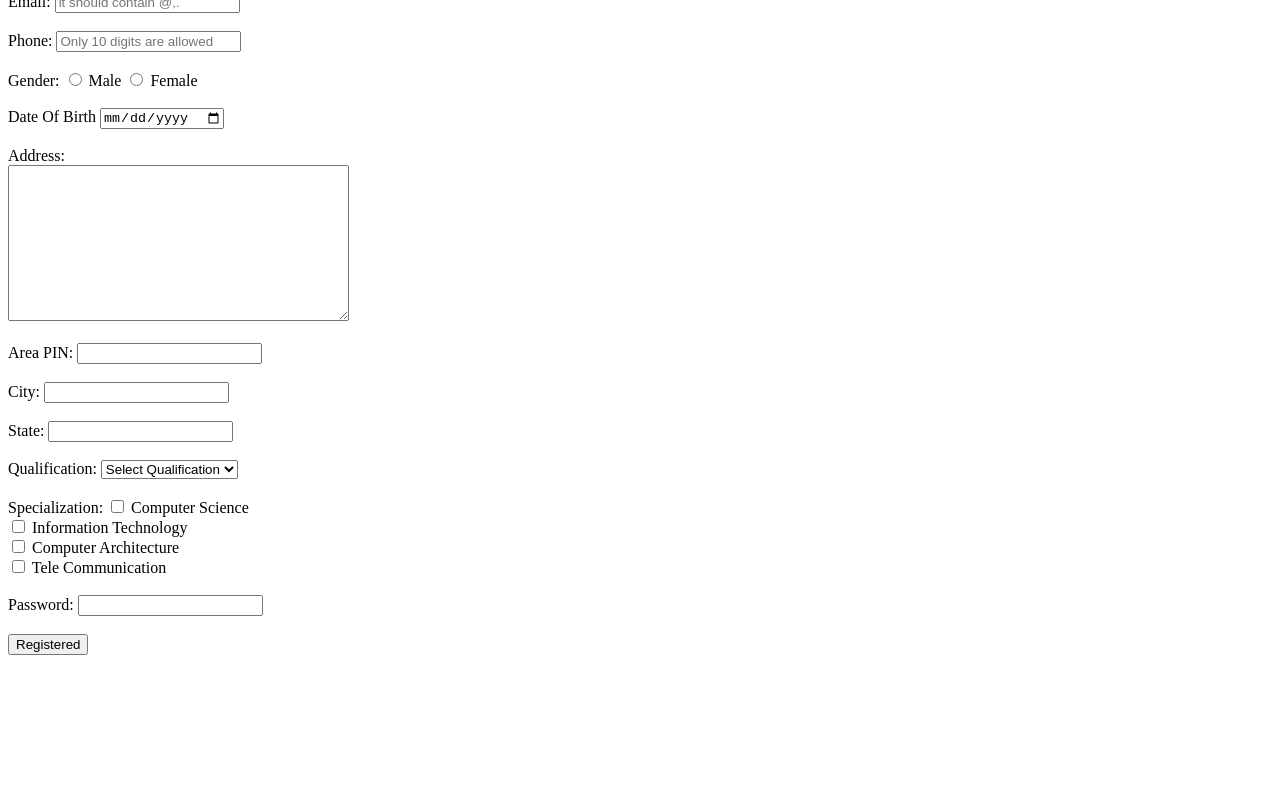
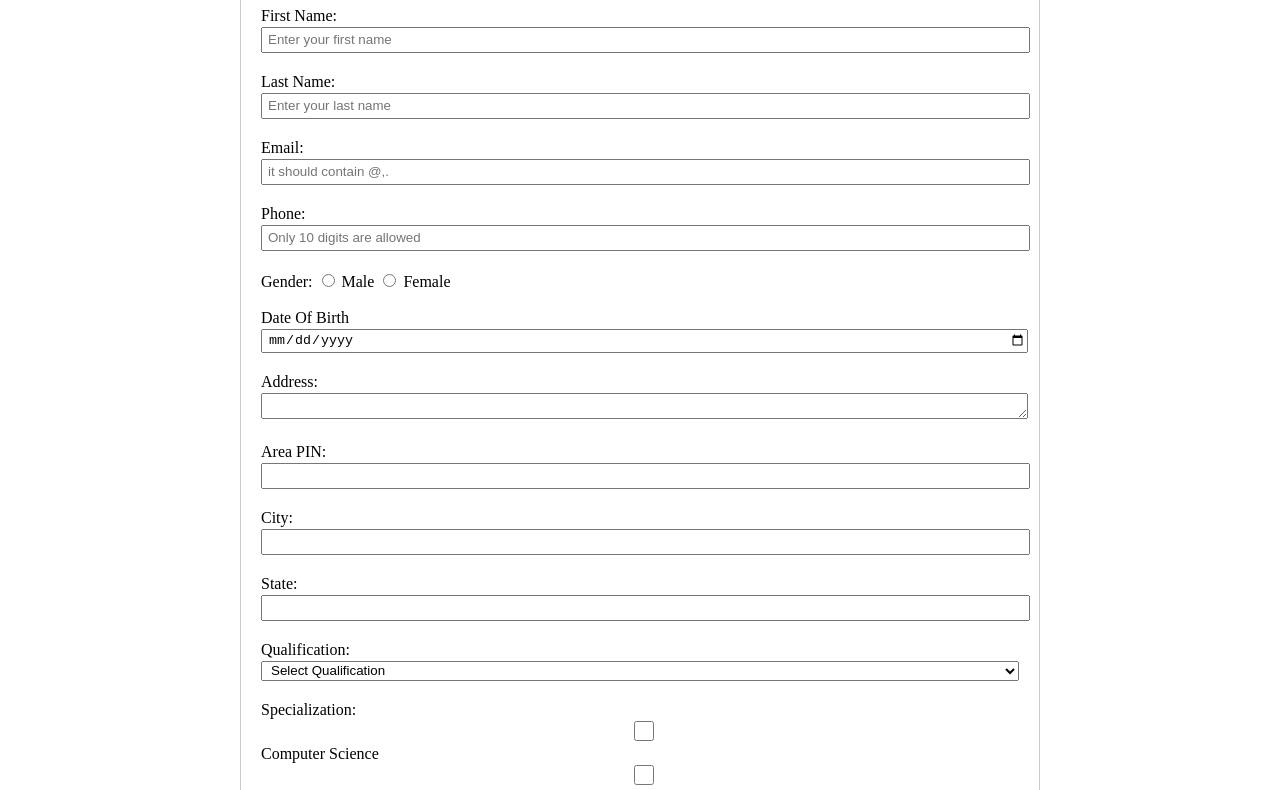
Before and after one commit to shahzcoder/WMD-SMIT-B7, a plain HTML site: page Assignment-2/form.html in a window 1280 px wide. Shown: the part 94-884 px from the top of the page. Before the commit the page ends 800 px from the top, so only its background shows below. Drawn offline with Linux system fonts and the light colour scheme.

Commit message:
Assignment 2

```diff
--- a/Assignment-2/form.html
+++ b/Assignment-2/form.html
@@ -1,69 +1,143 @@
 <!DOCTYPE html>
 <html lang="en">
   <head>
-    <meta charset="UTF-8">
-    <meta name="viewport" content="width=device-width, initial-scale=1.0">
-    <title>Registration</title>
+    <meta charset="UTF-8" />
+    <meta name="viewport" content="width=device-width, initial-scale=1.0" />
+    <title>Registration Form</title>
+    <!-- <link rel="stylesheet" href="style.css" /> -->
+    <style>
+      body {
+        margin: 10px;
+        padding: 0;
+        box-sizing: border-box;
+      }
+      h1 {
+        text-align: right;
+        color: maroon;
+        text-decoration: underline;
+      }
+
+      .form-control {
+        margin-top: 2px;
+        margin-bottom: 2px;
+        padding-left: 5px;
+        width: 100%;
+        height: 20px;
+      }
+
+      .form-body {
+        width: 800px;
+        margin: 0 auto;
+        padding: 20px;
+        border: 1px solid #ccc;
+        border-radius: 5px;
+      }
+
+      .btn {
+        background-color: green;
+      }
+    </style>
   </head>
-<body>
+  <body class="form-body">
+    <h1>Student Registration Form</h1>
+    <form>
       <label for="fname">First Name:</label>
-    <input type="text" id="fname" placeholder="Enter your first name">
-    <br><br>
+      <input
+        type="text"
+        id="fname"
+        placeholder="Enter your first name"
+        class="form-control"
+      />
+      <br /><br />
       <label for="lname">Last Name:</label>
-    <input type="text" id="lname" placeholder="Enter your last name">
-    <br><br>
+      <input
+        type="text"
+        id="lname"
+        placeholder="Enter your last name"
+        class="form-control"
+      />
+      <br /><br />
       <label for="email">Email:</label>
-    <input type="email" id="email" placeholder="it should contain @,.">
-    <br><br>
+      <input
+        type="email"
+        id="email"
+        placeholder="it should contain @,."
+        class="form-control"
+      />
+      <br /><br />
       <label for="phone">Phone:</label>
-    <input type="number" id="phone" placeholder="Only 10 digits are allowed" >
-    <br><br>
-    <label for="gender">Gender:</label>
-    <input type="radio" id="Male" name="gender">
+      <input
+        type="number"
+        id="phone"
+        placeholder="Only 10 digits are allowed"
+        class="form-control"
+      />
+      <br /><br />
+      <label class="gen" for="gender">Gender:</label>
+      <input
+        class="gen"
+        type="radio"
+        id="Male"
+        name="gender"
+        class="form-control"
+      />
       <label for="Male">Male</label>
-    <input type="radio" id="Female" name="gender">
-    <label for="Female" id="">Female</label>
-    <br><br>
+      <input
+        class="gen"
+        type="radio"
+        id="Female"
+        name="gender"
+        class="form-control"
+      />
+      <label class="gen" for="Female" id="">Female</label>
+      <br /><br />
       <label for="birth">Date Of Birth</label>
-    <input type="date" name="Birth" id="birth">
-    <br><br>
+      <input type="date" name="Birth" id="birth" class="form-control" />
+      <br /><br />
       <label for="address">Address:</label>
-    <br>
-    <textarea name="Address" id="address" cols="40" rows="10"></textarea>
-    <br><br>
+      <br />
+      <textarea
+        name="Address"
+        id="address"
+        cols="40"
+        rows="10"
+        class="form-control"
+      ></textarea>
+      <br /><br />
       <label for="pin">Area PIN:</label>
-    <input type="number" id="pin">
-    <br><br>
+      <input type="number" id="pin" class="form-control" />
+      <br /><br />
       <label for="city">City:</label>
-    <input type="twxt" id="city" >
-    <br><br>
+      <input type="twxt" id="city" class="form-control" />
+      <br /><br />
       <label for="state">State:</label>
-    <input type="text" id="state" >
-    <br><br>
+      <input type="text" id="state" class="form-control" />
+      <br /><br />
       <label for="Qualification">Qualification:</label>
-    <select name="degree" id="Qualification">
+      <select name="degree" id="Qualification" class="form-control">
         <option value="Bachelor" selected>Select Qualification</option>
         <option value="Bachelor">Bachelors</option>
         <option value="inter">Intermediate</option>
         <option value="Matric">Matric</option>
       </select>
-    <br><br>
+      <br /><br />
       <label for="specialization">Specialization:</label>
-    <input type="checkbox" id="cs">
+      <input type="checkbox" id="cs" class="form-control" />
       <label for="cs">Computer Science</label>
-    <br>
-    <input type="checkbox" id="it">
+      <br />
+      <input type="checkbox" id="it" class="form-control" />
       <label for="it">Information Technology</label>
-    <br>
-    <input type="checkbox" id="ca">
+      <br />
+      <input type="checkbox" id="ca" class="form-control" />
       <label for="ca">Computer Architecture</label>
-    <br>
-    <input type="checkbox" id="tc">
+      <br />
+      <input type="checkbox" id="tc" class="form-control" />
       <label for="tc">Tele Communication</label>
-    <br><br>
+      <br /><br />
       <label for="code">Password:</label>
-    <input type="password" id="code">
-    <br><br>
-    <button type="submit">Registered</button>
+      <input type="password" id="code" class="form-control" />
+      <br /><br />
+      <button type="submit" class="btn">Registered</button>
+    </form>
   </body>
 </html>
```
Also changed, not shown: Assignment-2/tabel.html (added, +71 -0 lines). Lines whose indentation alone changed are shown as unchanged.
